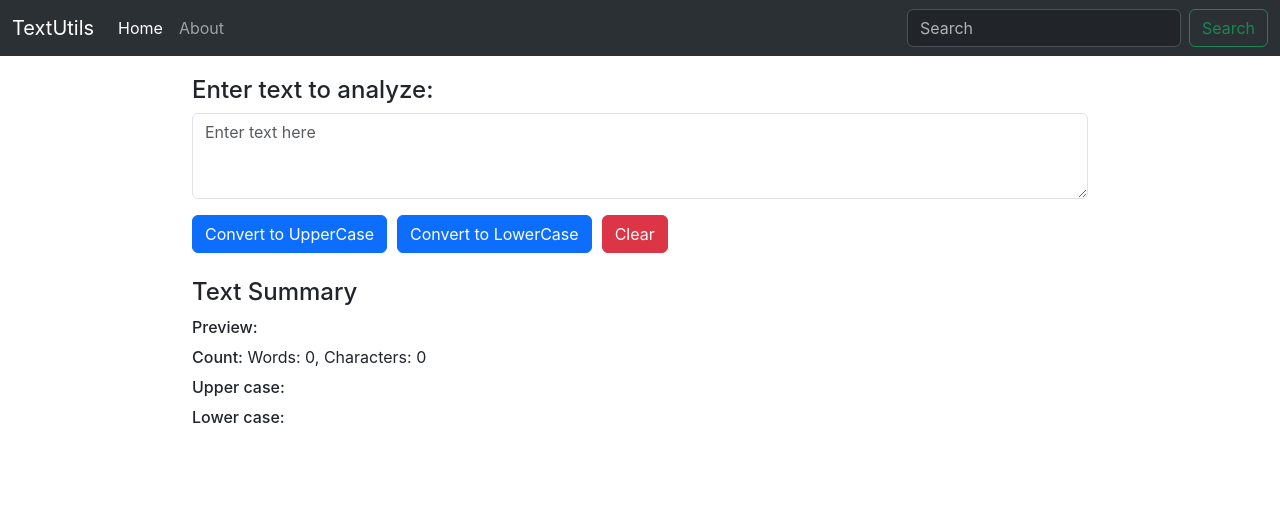
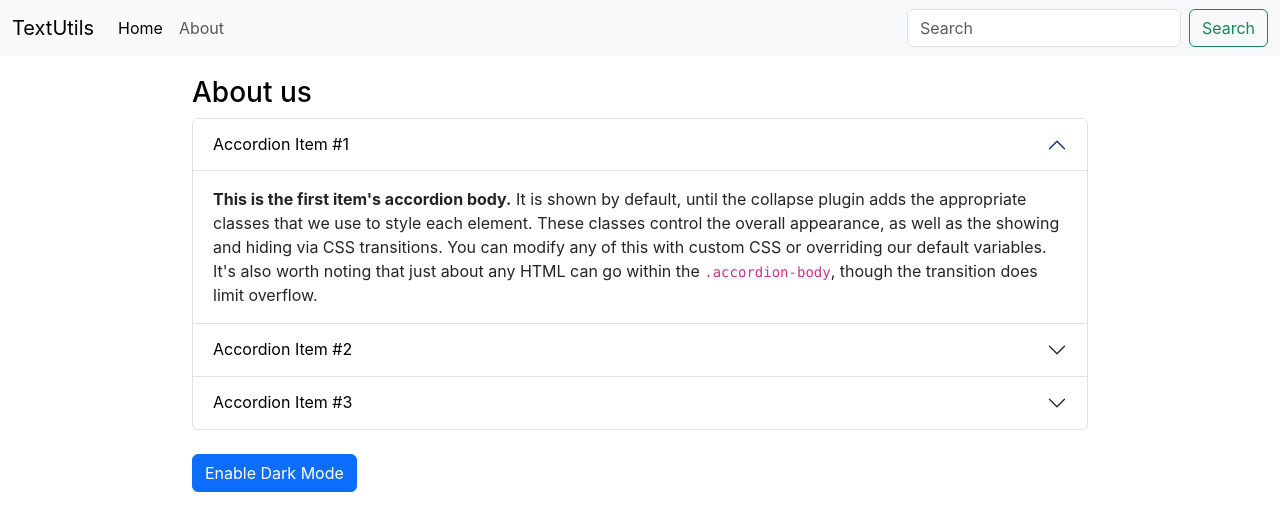
Before and after one commit to Anshikaa-agarwal/reacttt, a React (Create React App) app in the folder my-app/: page / in a window 1280 px wide. Shown: the top 530 px of the page. Built offline with nearby package versions, Linux system fonts and the light colour scheme.

Commit message:
dark mode

```diff
--- a/my-app/src/App.js
+++ b/my-app/src/App.js
@@ -1,15 +1,28 @@
+import { useState} from 'react';
 import './App.css';
 import Navbar from './component/Navbar';
 import TextForm from './component/TextForm';
+import About from './component/About'
+import { useEffect } from 'react';
 
 function App() {
+  const [mode, setMode] = useState('light');
+  const toggleMode = () => {
+    setMode(prevMode => prevMode === 'light' ? 'dark' : 'light');
+  };
+  useEffect(() => {
+    document.body.style.backgroundColor = mode === 'light' ? 'white' : 'black';
+    document.body.style.color = mode === 'light' ? 'black' : 'white';
+  }, [mode]);
+
   return (
-    <>
-    <Navbar title="TextUtils" bgDark={true}></Navbar>
+    <div className='outer-box'>
+    <Navbar title="TextUtils" mode={mode}></Navbar>
     <div className="content">
-      <TextForm heading="Enter text to analyze:"></TextForm>
+      {/* <TextForm heading="Enter text to analyze:" ></TextForm> */}
+      <About mode={mode} toggleMode={toggleMode}></About>
     </div>
-    </>
+    </div>
   );
 }
 
--- /dev/null
+++ b/my-app/src/component/About.js
@@ -0,0 +1,53 @@
+import React, { useState } from 'react';
+
+export default function About(props) {
+    const myStyle = {
+        color: props.mode === 'light' ? 'black' : 'white',
+        backgroundColor: props.mode === 'light' ? 'white' : '#373E42'
+    };
+
+    return (
+        <div>
+            <h3>About us</h3>
+            <div className="accordion" id="accordionExample">
+                <div className="accordion-item">
+                    <h2 className="accordion-header">
+                        <button className="accordion-button" style={myStyle} type="button" data-bs-toggle="collapse" data-bs-target="#collapseOne" aria-expanded="true" aria-controls="collapseOne">
+                            Accordion Item #1
+                        </button>
+                    </h2>
+                    <div id="collapseOne" className="accordion-collapse collapse show" data-bs-parent="#accordionExample">
+                        <div className="accordion-body">
+                            <strong>This is the first item's accordion body.</strong> It is shown by default, until the collapse plugin adds the appropriate classes that we use to style each element. These classes control the overall appearance, as well as the showing and hiding via CSS transitions. You can modify any of this with custom CSS or overriding our default variables. It's also worth noting that just about any HTML can go within the <code>.accordion-body</code>, though the transition does limit overflow.
+                        </div>
+                    </div>
+                </div>
+                <div className="accordion-item">
+                    <h2 className="accordion-header">
+                        <button className="accordion-button collapsed" style={myStyle} type="button" data-bs-toggle="collapse" data-bs-target="#collapseTwo" aria-expanded="false" aria-controls="collapseTwo">
+                            Accordion Item #2
+                        </button>
+                    </h2>
+                    <div id="collapseTwo" className="accordion-collapse collapse" data-bs-parent="#accordionExample">
+                        <div className="accordion-body">
+                            <strong>This is the second item's accordion body.</strong> It is hidden by default, until the collapse plugin adds the appropriate classes that we use to style each element. These classes control the overall appearance, as well as the showing and hiding via CSS transitions. You can modify any of this with custom CSS or overriding our default variables. It's also worth noting that just about any HTML can go within the <code>.accordion-body</code>, though the transition does limit overflow.
+                        </div>
+                    </div>
+                </div>
+                <div className="accordion-item">
+                    <h2 className="accordion-header">
+                        <button className="accordion-button collapsed" style={myStyle} type="button" data-bs-toggle="collapse" data-bs-target="#collapseThree" aria-expanded="false" aria-controls="collapseThree">
+                            Accordion Item #3
+                        </button>
+                    </h2>
+                    <div id="collapseThree" className="accordion-collapse collapse" data-bs-parent="#accordionExample">
+                        <div className="accordion-body">
+                            <strong>This is the third item's accordion body.</strong> It is hidden by default, until the collapse plugin adds the appropriate classes that we use to style each element. These classes control the overall appearance, as well as the showing and hiding via CSS transitions. You can modify any of this with custom CSS or overriding our default variables. It's also worth noting that just about any HTML can go within the <code>.accordion-body</code>, though the transition does limit overflow.
+                        </div>
+                    </div>
+                </div>
+            </div>
+            <button className="btn btn-primary my-4" onClick={props.toggleMode}>Enable {props.mode==='light' ? "Dark" : "Light"} Mode</button>
+        </div>
+    );
+}
--- a/my-app/src/component/Navbar.js
+++ b/my-app/src/component/Navbar.js
@@ -3,7 +3,7 @@ import propTypes from 'prop-types'
 
 const Navbar = (props) => {
   return (
-    <nav className="navbar navbar-expand-lg bg-body-tertiary" data-bs-theme={props.bgDark ? "dark" : "light"}>
+    <nav className="navbar navbar-expand-lg bg-body-tertiary" data-bs-theme={props.mode}>
         <div className="container-fluid">
             <a className="navbar-brand" href="/">{props.title}</a>
             <button className="navbar-toggler" type="button" data-bs-toggle="collapse" data-bs-target="#navbarSupportedContent" aria-controls="navbarSupportedContent" aria-expanded="false" aria-label="Toggle navigation">
--- a/my-app/src/component/TextForm.js
+++ b/my-app/src/component/TextForm.js
@@ -3,6 +3,7 @@ import { useState } from 'react'
 import Button from './Button';
 import './textForm.css'
 import Summary from './Summary';
+import About from './About';
 
 export default function TextForm(props) {
   const [text, setText] = useState('')
```
